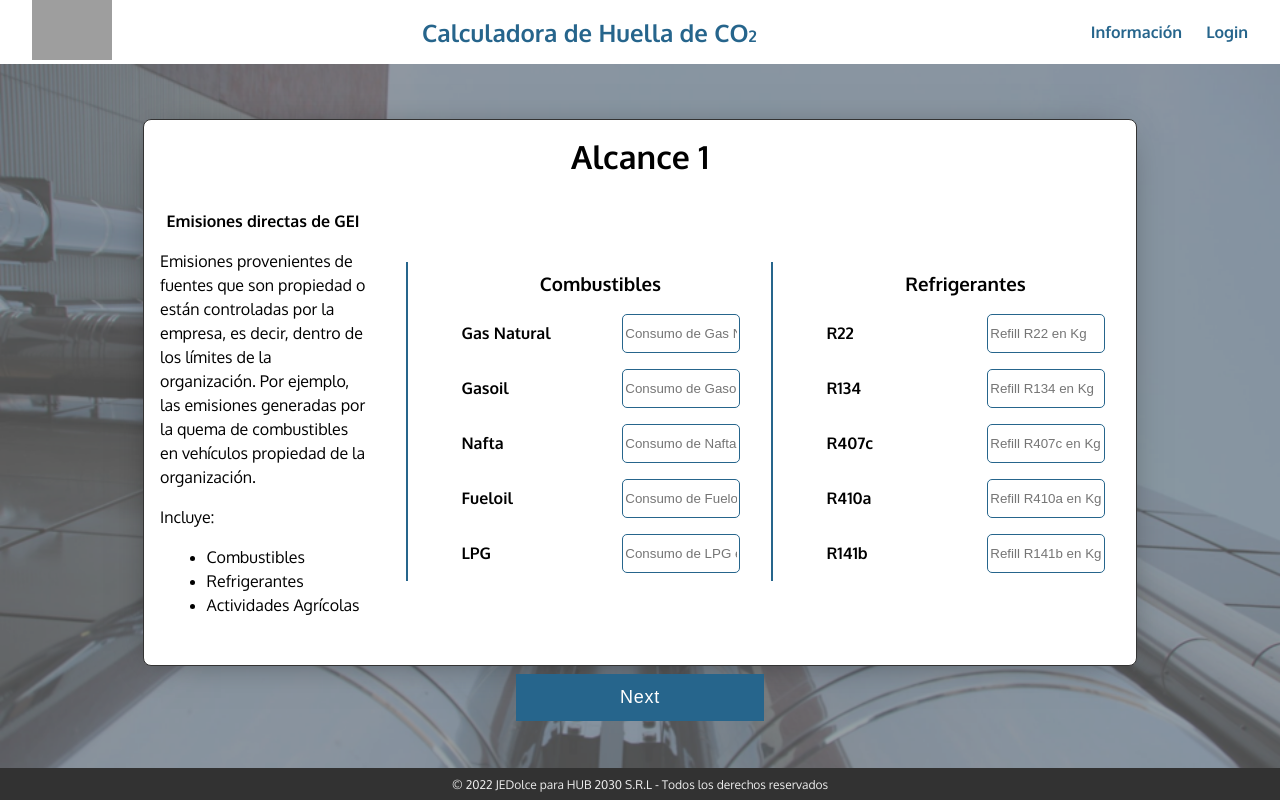
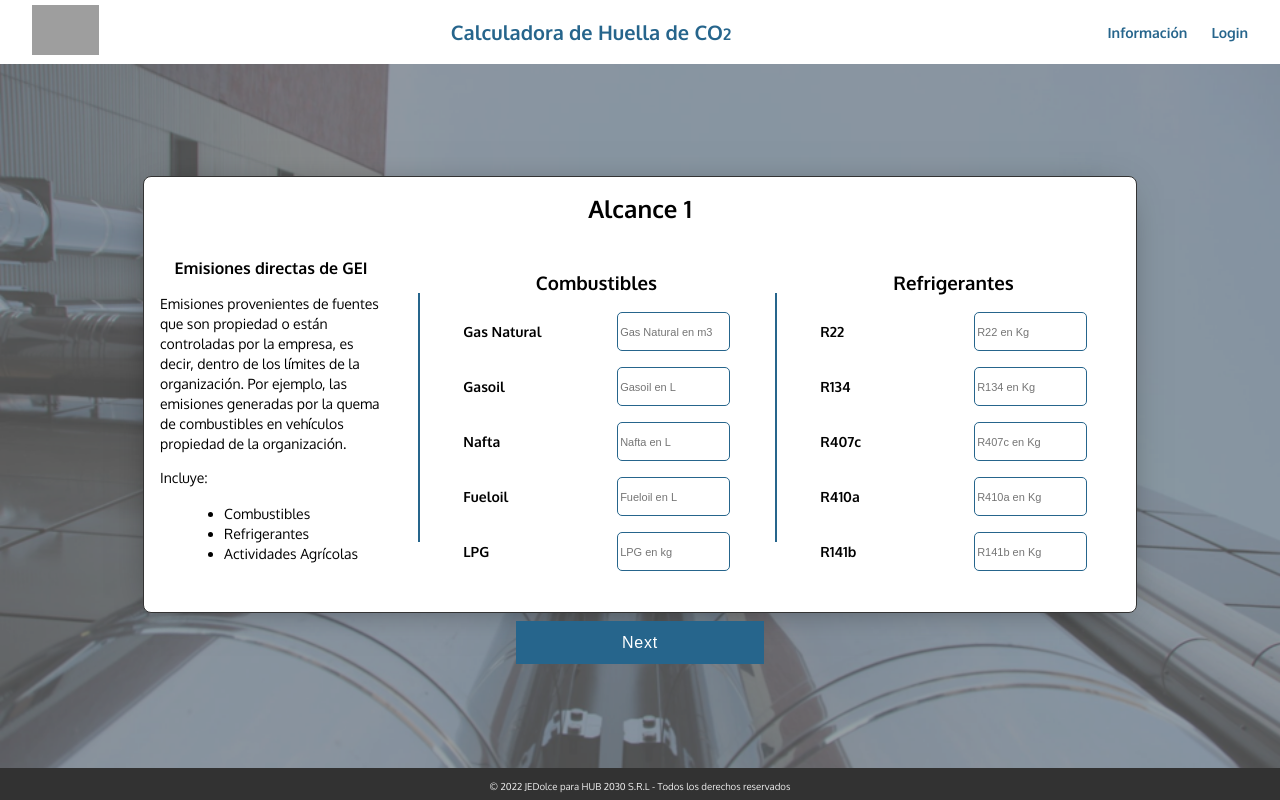
Before and after one commit to JEDolce/carbon-footprint-hub, a React (Create React App) app: page /form in a window 1280 px wide. Built offline with nearby package versions, Linux system fonts and the light colour scheme; grey boxes are pictures that could not be loaded.

Commit message:
Design improvements

```diff
--- a/public/index.html
+++ b/public/index.html
@@ -6,7 +6,6 @@
   <meta name="viewport" content="width=device-width, initial-scale=1" />
   <meta name="theme-color" content="#000000" />
   <meta name="description" content="Web site created using create-react-app" />
-  <link rel="manifest" href="%PUBLIC_URL%/manifest.json" />
   <link rel="preconnect" href="https://fonts.googleapis.com">
   <link rel="preconnect" href="https://fonts.gstatic.com" crossorigin>
   <link href="https://fonts.googleapis.com/css2?family=Oxygen:wght@300;400;700&display=swap" rel="stylesheet">
@@ -14,7 +13,6 @@
 </head>
 
 <body>
-  <noscript>You need to enable JavaScript to run this app.</noscript>
   <div id="root"></div>
 
 </body>
--- a/src/app.css
+++ b/src/app.css
@@ -3,11 +3,13 @@ body {
     padding: 0;
     box-sizing: border-box;
     font-family: 'Oxygen', sans-serif;
+    font-size: 16px;
 }
 
+/* Navbar */
 .navContainer {
+    height: 8vh;
     display: flex;
-    height: 8vh;
     align-items: center;
     justify-content: space-between;
     margin: auto 2rem;
@@ -25,20 +27,11 @@ img {
     padding-left: 1.5rem;
 }
 
-@media (max-width: 768px) {
-
-    .navContainer {
-        padding-top: 1.4rem;
-    }
-
-    h1 {
-        display: none;
-    }
-}
-
+/* Main Container */
 .App {
-    height: 90vh;
-    overflow: hidden;
+    min-height: calc(100vh - 8vh - 2vh);
+    /* height: 90vh; */
+    /* overflow: hidden; */
     display: flex;
     align-items: center;
     justify-content: center;
@@ -68,11 +61,11 @@ img {
 
 .card {
     min-width: 60rem;
+    max-width: 500px;
     background-color: white;
     border: 1px solid #333;
     border-radius: 0.5rem;
-    padding: 1rem;
-    max-width: 500px;
+    padding: 2rem;
     margin: 0 auto;
     display: flex;
     flex-direction: column;
@@ -95,6 +88,14 @@ img {
     flex-direction: column;
     align-items: center;
     justify-content: center;
+}
+
+.cardLeft {
+    margin: 1rem 1.5rem 1rem 0rem;
+}
+
+.cardRight {
+    margin: 1rem 0;
 }
 
 .cardCenter {
@@ -138,6 +139,43 @@ input {
     margin-bottom: 1rem;
 }
 
+.left {
+    height: 100vh;
+    /* height: 90vh; */
+    flex: 2;
+    position: relative;
+    background-color: #eeeeee;
+}
+
+.right {
+    height: 90vh;
+    flex: 7;
+    position: relative;
+    display: flex;
+    flex-direction: column;
+}
+
+li {
+    line-height: 1.5rem;
+}
+
+/* Results */
+.chart {
+    margin: 20px;
+    padding: 20px;
+    box-shadow: 0px 0px 15px -10px rgba(0, 0, 0, 0.75);
+    -webkit-box-shadow: 0px 0px 15px -10px rgba(0, 0, 0, 0.75);
+    -moz-box-shadow: 0px 0px 15px -10px rgba(0, 0, 0, 0.75);
+}
+
+.resultLeftContainer {
+    display: flex;
+    flex-direction: column;
+    padding-top: 7rem;
+    font-size: 1.1rem;
+}
+
+/* Buttons */
 .button-area {
     display: flex;
     justify-content: space-evenly;
@@ -165,49 +203,13 @@ button,
     margin-top: 5rem;
 }
 
-.left {
-    height: 90vh;
-    flex: 2;
-    position: relative;
-    background-color: #eeeeee;
-}
-
-.right {
-    height: 90vh;
-    flex: 7;
-    position: relative;
-    display: flex;
-    flex-direction: column;
-}
-
-li {
-    line-height: 1.5rem;
-}
-
-.chart {
-    margin: 20px;
-    padding: 20px;
-    box-shadow: 0px 0px 15px -10px rgba(0, 0, 0, 0.75);
-    -webkit-box-shadow: 0px 0px 15px -10px rgba(0, 0, 0, 0.75);
-    -moz-box-shadow: 0px 0px 15px -10px rgba(0, 0, 0, 0.75);
-}
-
-.resultContainer {
-    display: flex;
-    flex-direction: column;
-    padding-top: 7rem;
-    font-size: 1.1rem;
-}
-
 /* Footer */
 .footer {
-    width: 100vw;
+    width: 100%;
     height: 2vh;
-    position: absolute;
+    position: fixed;
     bottom: 0;
-    display: flex;
-    align-items: center;
-    justify-content: center;
+    text-align: center;
     background-color: #323232;
     padding: 0.5rem 0 0.5rem 0;
 }
@@ -219,10 +221,15 @@ li {
     color: #eee;
 }
 
+#date {
+    font-size: 0.75rem;
+}
+
 /* Tabla */
 table {
     width: 80%;
     border-collapse: collapse;
+    margin-bottom: 1rem;
 }
 
 th,
@@ -263,3 +270,81 @@ input:invalid~.validate {
 input:invalid[focus="true"] {
     border: 2px solid red;
 }
+
+
+/* Media Queries */
+@media only screen and (max-width: 1400px) {
+
+    h1 {
+        font-size: 20px;
+    }
+
+    h2 {
+        font-size: 18px;
+    }
+
+    p,
+    span,
+    li,
+    label {
+        font-size: 14px;
+        line-height: 1.25rem;
+    }
+
+    img {
+        height: 50px;
+    }
+
+    .card {
+        padding: 1rem;
+    }
+
+    .step-title {
+        font-size: 1.5rem;
+    }
+
+    .cardCenter {
+        margin: 0 0.75rem 0 0.75rem;
+    }
+
+    .cardLeft {
+        margin: 0.75rem 1rem 0.5rem 0rem;
+    }
+
+    .cardRight {
+        margin: 0.75rem 0 0.5rem 0rem;
+    }
+
+    .inputsContainer {
+        width: 80%;
+    }
+
+    input {
+        font-size: 11px;
+    }
+
+    button,
+    .link {
+        font-size: 16px;
+    }
+
+    .resultLeftContainer {
+        padding-top: 5rem;
+        font-size: 1rem;
+    }
+
+    .copyright,
+    #date {
+        font-size: 0.6rem;
+    }
+
+    table {
+        width: 70%;
+    }
+
+    th,
+    td {
+        font-size: 14px;
+    }
+
+}
--- a/src/components/Footer.jsx
+++ b/src/components/Footer.jsx
@@ -5,7 +5,7 @@ const Footer = () => {
         <div className='footer'>
             <p className='copyright'>
                 ©&nbsp;
-                <span id="date" style={{ fontSize: "0.75rem" }}>
+                <span id="date">
                     {new Date().getFullYear()}&nbsp;
                 </span>
                 JEDolce para HUB 2030 S.R.L - Todos los derechos reservados
--- a/src/components/ScopeOne.jsx
+++ b/src/components/ScopeOne.jsx
@@ -10,6 +10,7 @@ const ScopeOne = ({ scopeState, setScopeState }) => {
 
     // validation
     // https://bobbyhadz.com/blog/react-check-if-input-value-is-valid-number
+    // https://bobbyhadz.com/blog/react-only-number-input
 
     return (
         <div className="card">
@@ -28,11 +29,10 @@ const ScopeOne = ({ scopeState, setScopeState }) => {
                 <div className="cardCenter">
                     <div className="line" />
                 </div>
-                <div className="cardRight" style={{ flex: 3, margin: "1rem 0 1rem 1.5rem" }}>
+                <div className="cardRight" style={{ flex: 3 }}>
                     <h3>Combustibles</h3>
                     {scopeData.map((item) => (
                         item.id > 0 && item.id < 6 &&
-                        <>
                         <div className="inputsContainer" key={item.id}>
                             <label>{item.label}</label>
                             <input
@@ -47,15 +47,14 @@ const ScopeOne = ({ scopeState, setScopeState }) => {
                             // }
                             // focus={focus.toString()}
                             />
+                            {/* <span className='validate'>{focus ? "Debe contener un valor numérico" : " "}</span> */}
                         </div>
-                            {/* <span className='validate'>{focus ? "Debe contener un valor numérico" : " "}</span> */}
-                        </>
                     ))}
                 </div>
                 <div className="cardCenter">
                     <div className="line" />
                 </div>
-                <div className="cardRight" style={{ flex: 3, margin: "1rem 0 1rem 1.5rem" }}>
+                <div className="cardRight" style={{ flex: 3 }}>
                     <h3>Refrigerantes</h3>
                     {scopeData.map((item) => (
                         item.id > 5 && item.id < 11 &&
--- a/src/components/ScopeThree.jsx
+++ b/src/components/ScopeThree.jsx
@@ -7,7 +7,7 @@ const ScopeThree = ({ scopeState, setScopeState }) => {
         <div className="card" style={{ minWidth: "72rem" }}>
             <div className="step-title">Alcance 3</div>
             <div className="cardContainer" style={{ display: "flex" }}>
-                <div className="cardLeft" style={{ flex: 2, lineHeight: "1.5rem", margin: "1rem 1.5rem 1rem 0" }}>
+                <div className="cardLeft" style={{ flex: 2, lineHeight: "1.5rem" }}>
                     <b>Otras Emisiones indirectas de GEI</b>
                     <p>Emisiones que ocurren debido a las actividades de la organización, pero que se generan a partir de fuentes que no son de su propiedad ni control, por ejemplo, viajes aéreos.</p>
                     <p style={{ margin: 0, alignSelf: "start" }}>Incluye:</p>
@@ -24,7 +24,7 @@ const ScopeThree = ({ scopeState, setScopeState }) => {
                 <div className="cardCenter">
                     <div className="line" />
                 </div>
-                <div className="cardRight" style={{ flex: 3, margin: "1rem 0 1rem 0" }}>
+                <div className="cardRight" style={{ flex: 3 }}>
                     {scopeData.map((item) => (
                         item.id > 12 && item.id < 19 &&
                         <div className="inputsContainer" key={item.id}>
@@ -42,7 +42,7 @@ const ScopeThree = ({ scopeState, setScopeState }) => {
                 <div className="cardCenter">
                     <div className="line" />
                 </div>
-                <div className="cardRight" style={{ flex: 3, margin: "1rem 0 1rem 0" }}>
+                <div className="cardRight" style={{ flex: 3 }}>
                     {scopeData.map((item) => (
                         item.id > 18 &&
                         <div className="inputsContainer" key={item.id}>
--- a/src/data.js
+++ b/src/data.js
@@ -1,9 +1,9 @@
 export const scopeData = [
     {
         id: 1,
-        name: "gas",
+        name: "Gas",
         type: "text",
-        placeholder: "Consumo de Gas Natural en m3",
+        placeholder: "Gas Natural en m3",
         label: "Gas Natural",
         co2: 2.01193,
         ch4: 0.00274,
@@ -11,9 +11,9 @@ export const scopeData = [
     },
     {
         id: 2,
-        name: "gasoil",
+        name: "Gasoil",
         type: "text",
-        placeholder: "Consumo de Gasoil en L",
+        placeholder: "Gasoil en L",
         label: "Gasoil",
         co2: 2.52058,
         ch4: 0.00026,
@@ -21,9 +21,9 @@ export const scopeData = [
     },
     {
         id: 3,
-        name: "nafta",
+        name: "Nafta",
         type: "text",
-        placeholder: "Consumo de Nafta en L",
+        placeholder: "Nafta en L",
         label: "Nafta",
         co2: 2.14805,
         ch4: 0.00720,
@@ -31,9 +31,9 @@ export const scopeData = [
     },
     {
         id: 4,
-        name: "fueloil",
+        name: "Fueloil",
         type: "text",
-        placeholder: "Consumo de Fueloil en L",
+        placeholder: "Fueloil en L",
         label: "Fueloil",
         co2: 3.16262,
         ch4: 0.00473,
@@ -41,9 +41,9 @@ export const scopeData = [
     },
     {
         id: 5,
-        name: "lpg",
+        name: "Lpg",
         type: "text",
-        placeholder: "Consumo de LPG en kg",
+        placeholder: "LPG en kg",
         label: "LPG",
         co2: 2.93518,
         ch4: 0.00228,
@@ -51,9 +51,9 @@ export const scopeData = [
     },
     {
         id: 6,
-        name: "r22",
+        name: "R22",
         type: "text",
-        placeholder: "Refill R22 en Kg",
+        placeholder: "R22 en Kg",
         label: "R22",
         co2: 1810,
         ch4: 0,
@@ -61,9 +61,9 @@ export const scopeData = [
     },
     {
         id: 7,
-        name: "r134",
+        name: "R134",
         type: "text",
-        placeholder: "Refill R134 en Kg",
+        placeholder: "R134 en Kg",
         label: "R134",
         co2: 1100,
         ch4: 0,
@@ -71,9 +71,9 @@ export const scopeData = [
     },
     {
         id: 8,
-        name: "r407c",
+        name: "R407c",
         type: "text",
-        placeholder: "Refill R407c en Kg",
+        placeholder: "R407c en Kg",
         label: "R407c",
         co2: 1774,
         ch4: 0,
@@ -81,9 +81,9 @@ export const scopeData = [
     },
     {
         id: 9,
-        name: "r410a",
+        name: "R410a",
         type: "text",
-        placeholder: "Refill R410a en Kg",
+        placeholder: "R410a en Kg",
         label: "R410a",
         co2: 2088,
         ch4: 0,
@@ -91,9 +91,9 @@ export const scopeData = [
     },
     {
         id: 10,
-        name: "r141b",
+        name: "R141b",
         type: "text",
-        placeholder: "Refill R141b en Kg",
+        placeholder: "R141b en Kg",
         label: "R141b ",
         co2: 725,
         ch4: 0,
@@ -101,9 +101,9 @@ export const scopeData = [
     },
     {
         id: 11,
-        name: "electricidad",
+        name: "Electricidad",
         type: "text",
-        placeholder: "Consumo Electrico en kWh",
+        placeholder: "Electricidad en kWh",
         label: "Electricidad",
         co2: 0.19121,
         ch4: 0.00080,
@@ -111,9 +111,9 @@ export const scopeData = [
     },
     {
         id: 12,
-        name: "vapor",
+        name: "Vapor",
         type: "text",
-        placeholder: "Consumo de Vapor en m3",
+        placeholder: "Vapor en m3",
         label: "Vapor",
         co2: 1,
         ch4: 0,
@@ -121,9 +121,9 @@ export const scopeData = [
     },
     {
         id: 13,
-        name: "home",
+        name: "Home",
         type: "text",
-        placeholder: "Horas de Home Office",
+        placeholder: "Hs de Home Office",
         label: "Home Office",
         co2: 0.34075,
         ch4: 0,
@@ -131,9 +131,9 @@ export const scopeData = [
     },
     {
         id: 14,
-        name: "traslados",
+        name: "Traslados",
         type: "text",
-        placeholder: "Consumo de Nafta por Transporte Privado",
+        placeholder: "Nafta Transporte Privado",
         label: "Transporte Privado",
         co2: 1,
         ch4: 0,
@@ -141,9 +141,9 @@ export const scopeData = [
     },
     {
         id: 15,
-        name: "publico",
+        name: "Publico",
         type: "text",
-        placeholder: "km Recorridos en Transporte Publico",
+        placeholder: "km Transporte Publico",
         label: "Transporte Publico",
         co2: 1,
         ch4: 0,
@@ -151,9 +151,9 @@ export const scopeData = [
     },
     {
         id: 16,
-        name: "cabotaje",
+        name: "Cabotaje",
         type: "text",
-        placeholder: "km Recorridos en Vuelos de Cabojate",
+        placeholder: "km Vuelos de Cabojate",
         label: "Vuelos Cabojate",
         co2: 1,
         ch4: 0,
@@ -161,9 +161,9 @@ export const scopeData = [
     },
     {
         id: 17,
-        name: "internacional",
+        name: "Internacional",
         type: "text",
-        placeholder: "km Recorridos en Vuelos Internacionales",
+        placeholder: "km Vuelos Internacionales",
         label: "Vuelos Internacionales",
         co2: 1,
         ch4: 0,
@@ -171,7 +171,7 @@ export const scopeData = [
     },
     {
         id: 18,
-        name: "alojamiento",
+        name: "Alojamiento",
         type: "text",
         placeholder: "Noches de Hotel",
         label: "Alojamiento",
@@ -181,9 +181,9 @@ export const scopeData = [
     },
     {
         id: 19,
-        name: "terrestre",
+        name: "Terrestre",
         type: "text",
-        placeholder: "km de Flete Terrestre",
+        placeholder: "km Flete Terrestre",
         label: "Flete Terrestre",
         co2: 1,
         ch4: 0,
@@ -191,9 +191,9 @@ export const scopeData = [
     },
     {
         id: 20,
-        name: "maritimo",
+        name: "Maritimo",
         type: "text",
-        placeholder: "km de Flete Marítimo/Aereo",
+        placeholder: "km Flete Marítimo/Aereo",
         label: "Flete Marítimo/Aereo",
         co2: 1,
         ch4: 0,
@@ -201,9 +201,9 @@ export const scopeData = [
     },
     {
         id: 21,
-        name: "agua",
+        name: "Agua",
         type: "text",
-        placeholder: "m3 de Agua Consumida",
+        placeholder: "m3 Agua Consumida",
         label: "Agua Corriente",
         co2: 1,
         ch4: 0,
@@ -211,9 +211,9 @@ export const scopeData = [
     },
     {
         id: 22,
-        name: "tratamiento",
+        name: "Tratamiento",
         type: "text",
-        placeholder: "m3 de Agua Tratada",
+        placeholder: "m3 Agua Tratada",
         label: "Agua Tratada",
         co2: 1,
         ch4: 0,
@@ -221,9 +221,9 @@ export const scopeData = [
     },
     {
         id: 23,
-        name: "residuos",
+        name: "Residuos",
         type: "text",
-        placeholder: "kg de Residuos",
+        placeholder: "kg Residuos",
         label: "Residuos",
         co2: 1,
         ch4: 0,
--- a/src/pages/Intro.jsx
+++ b/src/pages/Intro.jsx
@@ -7,7 +7,7 @@ export const Intro = () => {
     return (
         <div className='App'>
             <div className='container'>
-                <div className="card" style={{ alignItems: "center", padding: "2rem", minWidth: "40rem", lineHeight: "1.5rem" }}>
+                <div className="card" style={{ alignItems: "center", minWidth: "40rem", lineHeight: "1.5rem" }}>
                     <h2>Información sobre el cálculo de Huella</h2>
                     <p>
                         La huella de carbono es un indicador que mide la cantidad total
```
Also changed, not shown: src/pages/Results.jsx (+41 -76 lines), public/manifest.json (deleted). Lines whose indentation alone changed are shown as unchanged.
